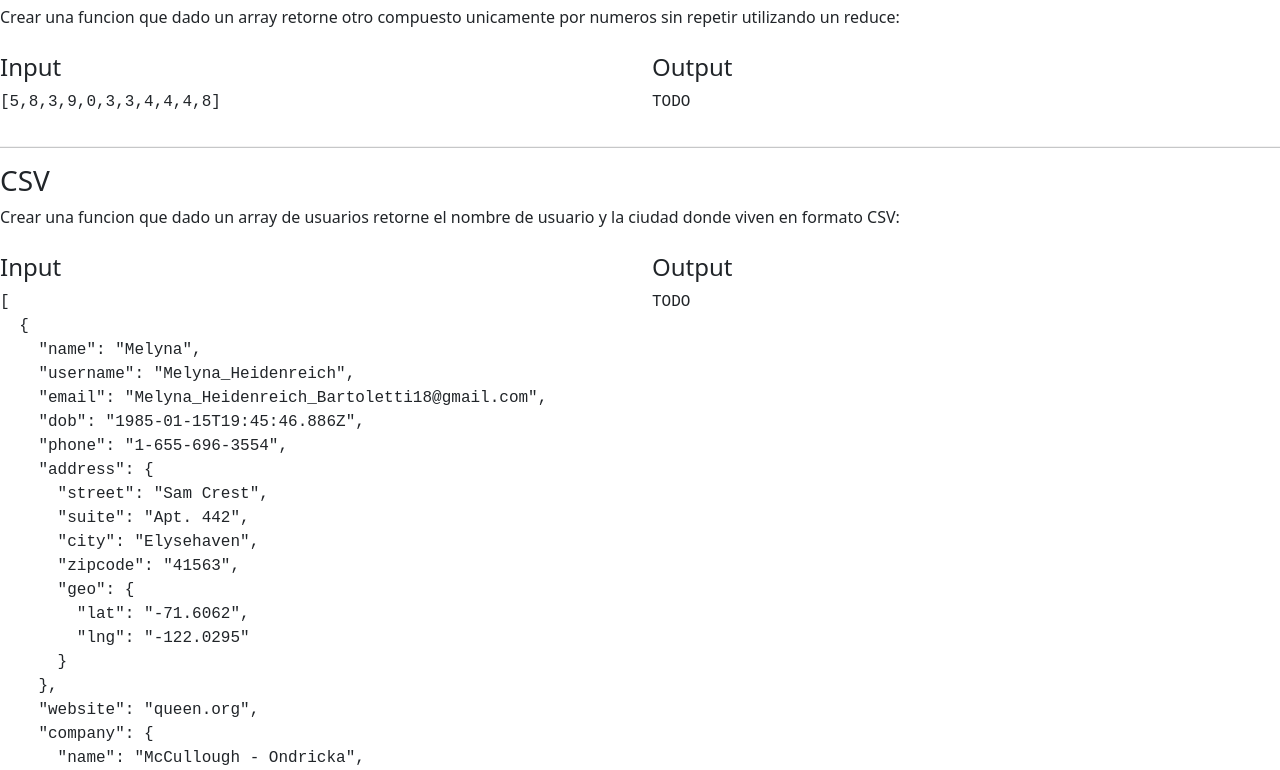
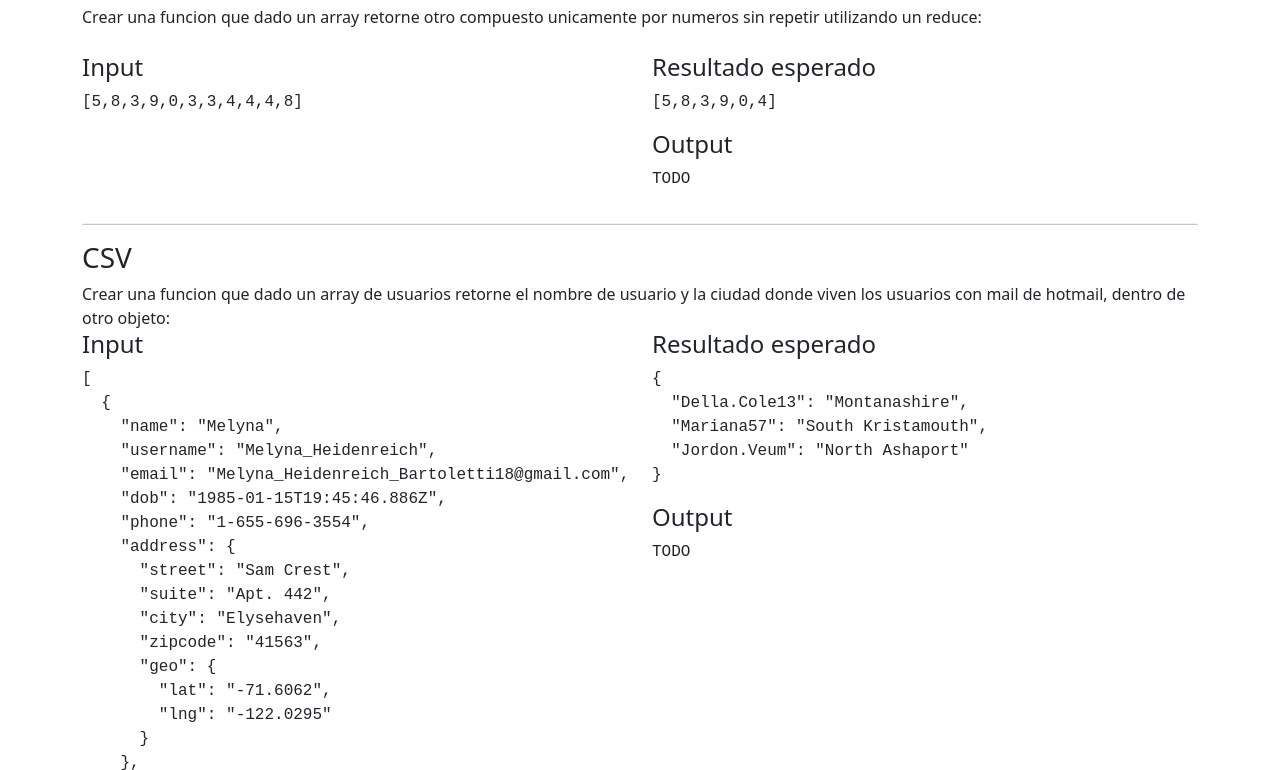
Before and after one commit to deadwingg/techie-map-filter-reduce, a website built with Parcel: page index.html in a window 1280 px wide. Shown: the part 83-853 px from the top of the page. Built offline with nearby package versions, Linux system fonts and the light colour scheme.

Commit message:
Agrego ejemplo sin mutaciones. Renombro funcion que habia quedado vieja

```diff
--- a/index.html
+++ b/index.html
@@ -26,7 +26,8 @@
 <body>
   <!-- Add your site or application content here -->
 
-  <h2>Actividades</h2>
+  <h2 class="text-center">Actividades</h2>
+  <div class="container">
     <div class="row">
       <h3>Numeros Unicos</h3>
       <div>Crear una funcion que dado un array retorne otro compuesto unicamente por numeros sin repetir utilizando un reduce:</div>
@@ -36,6 +37,8 @@
         <pre id="numeros"></pre>
       </div>
       <div class="col-6" >
+        <h4>Resultado esperado</h4>
+        <pre>[5,8,3,9,0,4]</pre>
         <h4>Output</h4>
         <pre id="resultadoNumeros"></pre>
       </div>
@@ -43,15 +46,22 @@
     <hr>
     <div class="row">
       <h3>CSV</h3>
-    <div>Crear una funcion que dado un array de usuarios retorne el nombre de usuario y la ciudad donde viven en formato CSV:</div>
+      <div>Crear una funcion que dado un array de usuarios retorne el nombre de usuario y la ciudad donde viven los usuarios con mail de hotmail, dentro de otro objeto:</div>
       <br><br>
       <div class="col-6">
         <h4>Input</h4>
         <pre id="usuarios"></pre>
       </div>
-    <div class="col-6">
+      <div class="col-6" >
+        <h4>Resultado esperado</h4>
+        <pre>{
+  "Della.Cole13": "Montanashire",
+  "Mariana57": "South Kristamouth",
+  "Jordon.Veum": "North Ashaport"
+}</pre>
         <h4>Output</h4>
         <pre id="resultadoUsuarios"></pre>
+      </div>
     </div>
   </div>
   <script src="js/vendor/modernizr-3.11.2.min.js"></script>
--- a/js/main.js
+++ b/js/main.js
@@ -138,7 +138,11 @@ const obtenerSuma = (suma, n) => suma + n;
 const filtrarImpares = (impares, n) => {
   if (n % 2 === 1) impares.push(n);
   return impares;
+}
 
+const filtrarImparesFuncional = (impares, n) => {
+  if (n % 2 === 1) return [...impares, n]
+  return impares;
 }
 console.log('Numeros pares', numeros.filter(esPar));
 console.log('Numeros impares con ramda.js',R.reject(esPar, numeros));
@@ -149,13 +153,14 @@ console.log('Objeto con valores mapeados con ramda.js',R.map(aDescripcion, punta
 
 console.log('Suma de numeros con reduce',numeros.reduce(obtenerSuma, 0));
 console.log('Filtrando impares con reduce',numeros.reduce(filtrarImpares, []));
+console.log('Filtrando impares con reduce',numeros.reduce(filtrarImparesFuncional, []));
 
 //////////////////////////ACTIVIDADES//////////////////////////////////
 function obtenerNumerosUnicos(numeros) {
   //La comida va aqui
 }
 
-function obtenerUsuariosDeHotmailEnCSV(usuarios) {
+function obtenerMapaDeUsuariosConHotmail(usuarios) {
   //La comida va aqui
 }
 
@@ -163,4 +168,4 @@ document.querySelector('#numeros').innerText = JSON.stringify(numeros);
 document.querySelector('#resultadoNumeros').innerText = JSON.stringify(obtenerNumerosUnicos(numeros)) || 'TODO';
 
 document.querySelector('#usuarios').innerText = JSON.stringify(faker, null, 2);
-document.querySelector('#resultadoUsuarios').innerText = obtenerUsuariosDeHotmailEnCSV(faker)  || 'TODO';
+document.querySelector('#resultadoUsuarios').innerText = obtenerMapaDeUsuariosConHotmail(faker)  || 'TODO';
```
Lines whose indentation alone changed are shown as unchanged.
